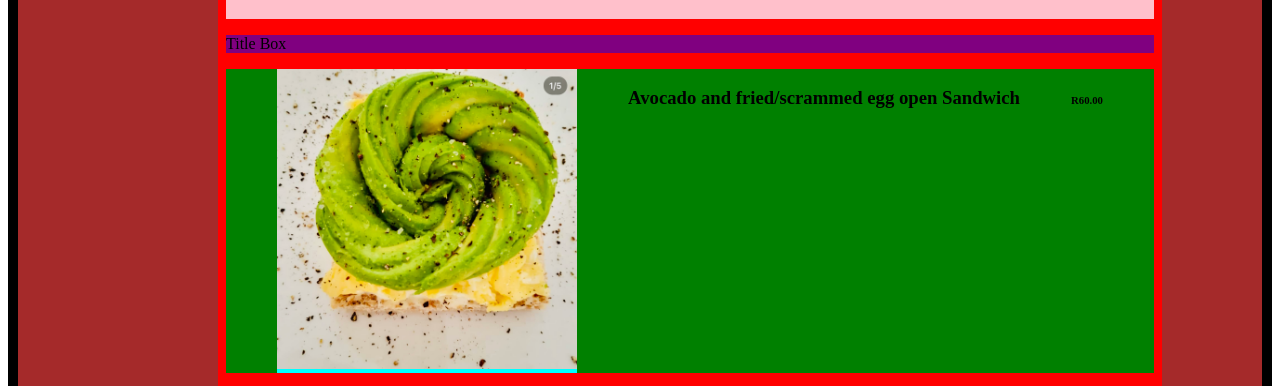
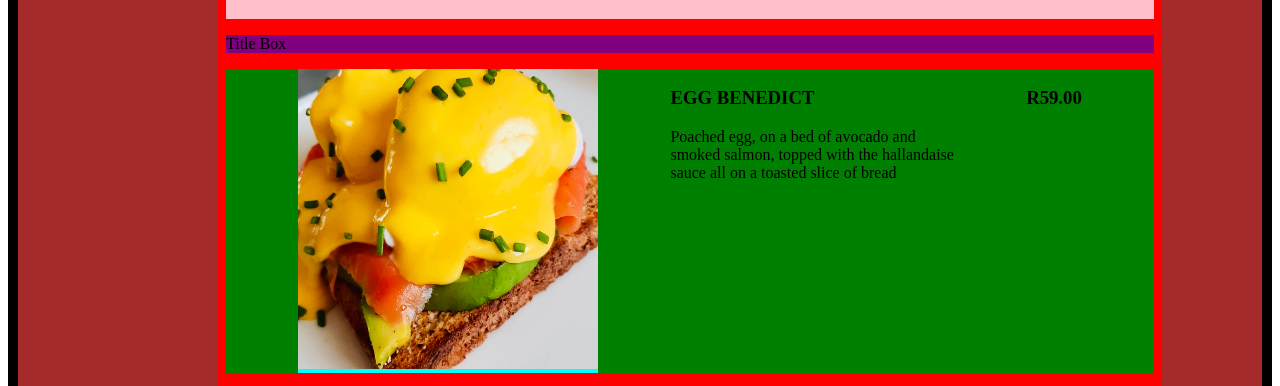
Before and after one commit to Tholakele-jiyana/CHEZ-PORTIA, a plain HTML site: page index.html in a window 1280 px wide. Shown: the part 233-619 px from the top of the page. Drawn offline with Linux system fonts and the light colour scheme.

Commit message:
Replaced temporary image with the correct one, adjusted the description and price of the menu item

```diff
--- a/index.html
+++ b/index.html
@@ -31,11 +31,14 @@
 
 <!-- Menu 1 -->
     <div class="menu1">
-        <div id="image1"><img src="./Images/Avo & Egg Open Sandwich.jpeg" alt="Avo and egg open Sandwich" height="300" width="300"></div>
+        <div id="image1"><img src="./Images/Egg Benedict.jpeg" alt="Egg Benedict" height="300" width="300"></div>
 
-        <div><h3>Avocado and fried/scrammed egg open Sandwich</h3></div>
+        <div><p><h3>EGG BENEDICT<br></h3>
+        Poached egg, on a bed of avocado and <br>
+        smoked salmon, topped with the hallandaise  <br>
+        sauce all on a toasted slice of bread </p></div>
 
-        <div><h6>R60.00</h6></div>
+        <div><h3>R59.00</h3></div>
     </div>
 
 
```
